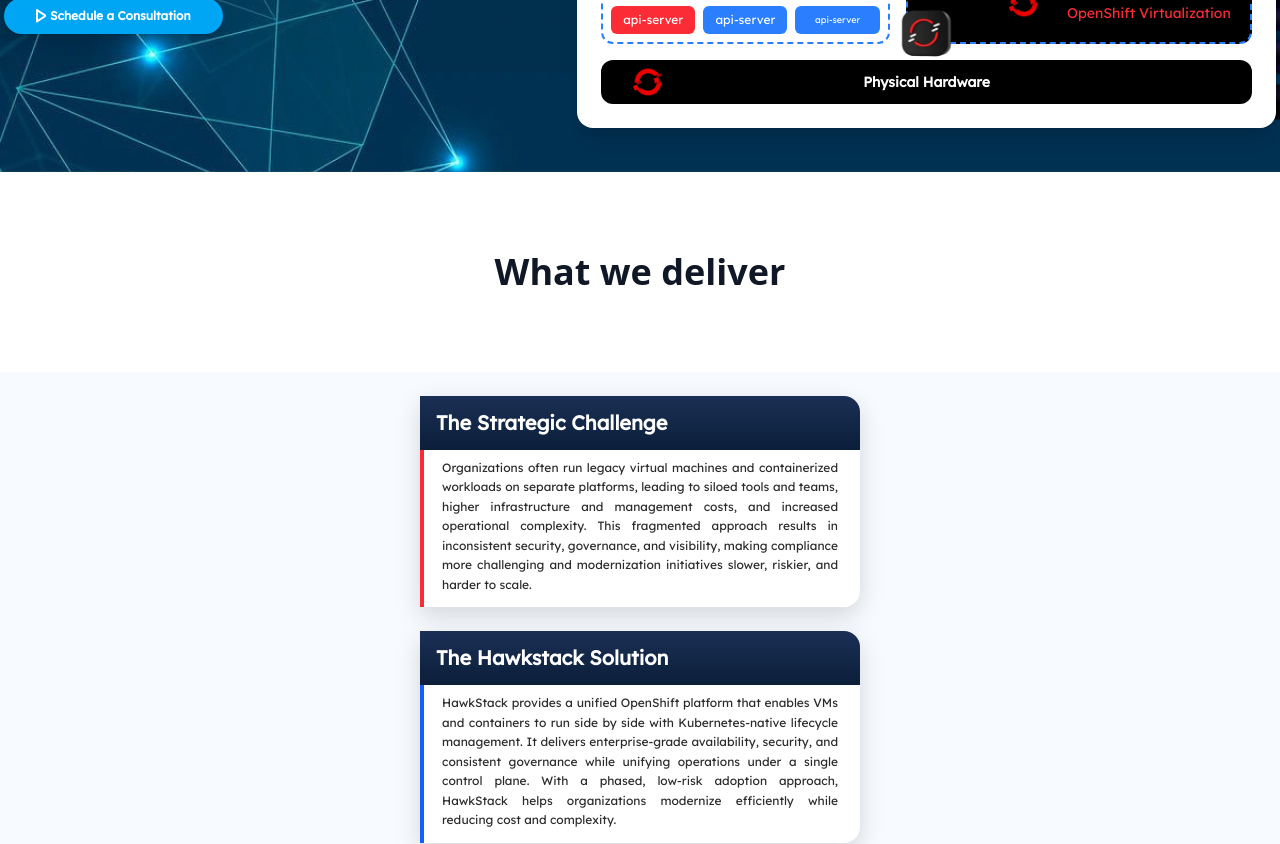
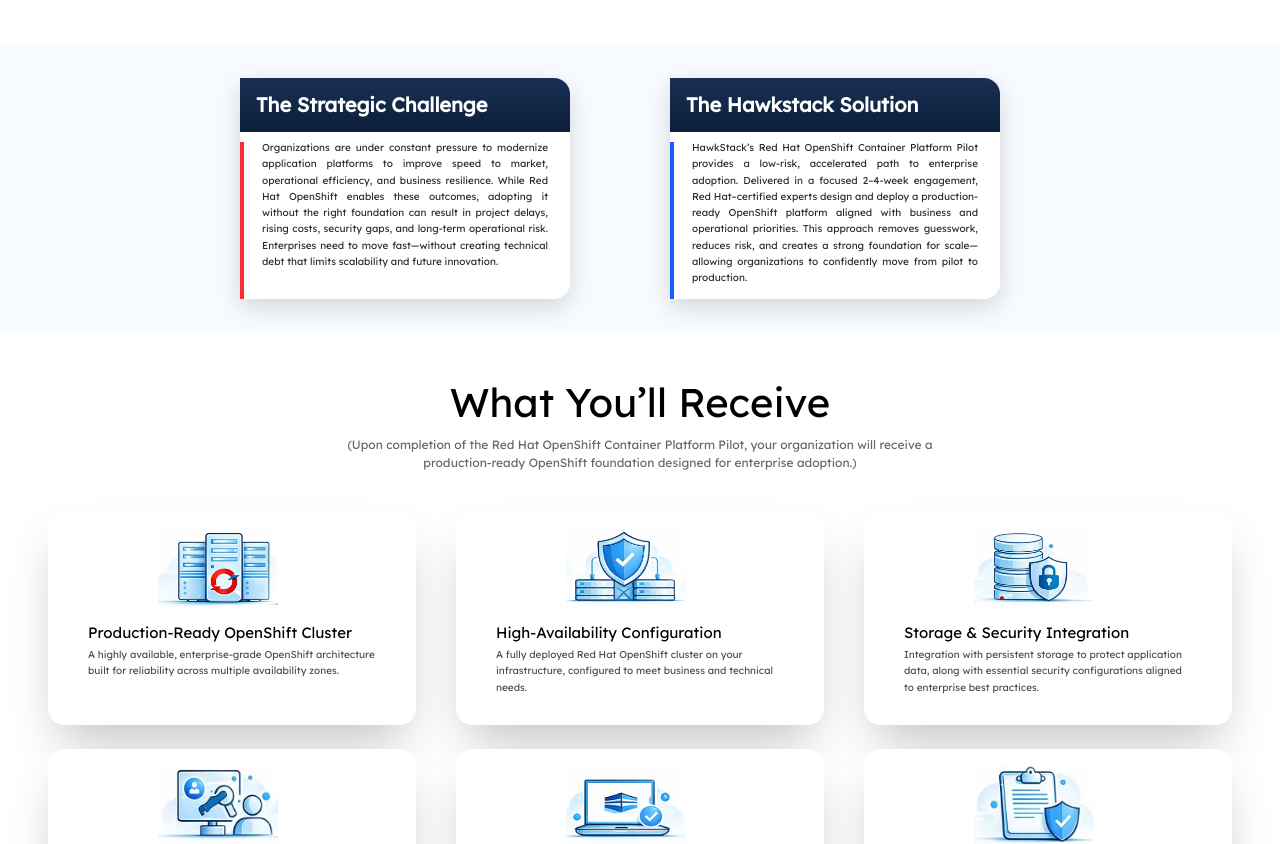
Before and after one commit to hawkstack/consulting-web, a Next.js app: page /openshift in a window 1280 px wide. Shown: the part 460-1304 px from the top of the page. Built offline with nearby package versions, Linux system fonts and the light colour scheme.

Commit message:
working on the tab view

```diff
--- a/app/openshift/page.tsx
+++ b/app/openshift/page.tsx
@@ -1,5 +1,5 @@
 import WhatWeDeliver from "@/components/openshift/WhatWeDeliver";
-import HeroSection from "@/components/openshift/Herosection";
+import HeroSection from "@/components/openshift/HeroSection";
 import ChallengeSolution from "@/components/openshift/ChallengeSolutionSection";
 import WhatYouWillReceive from "@/components/openshift/WhatYouReceive";
 
--- a/components/openshift/ChallengeSolutionSection.tsx
+++ b/components/openshift/ChallengeSolutionSection.tsx
@@ -2,8 +2,7 @@
 
 import React, { useEffect, useRef, useState } from "react";
 
-// Mobile-only section: Strategic Challenge & Hawkstack Solution
-export default function StrategicChallengeMobile() {
+export default function StrategicChallengeMobile(){
   const card1Ref = useRef<HTMLDivElement | null>(null);
   const card2Ref = useRef<HTMLDivElement | null>(null);
 
@@ -22,7 +21,7 @@
           }
         });
       },
-      { threshold: 0.3 },
+      { threshold: 0.3 }
     );
 
     if (card1Ref.current) observer.observe(card1Ref.current);
@@ -32,65 +31,59 @@
   }, []);
 
   return (
-    <section className="w-full bg-[#f7fbff] px-4 py-6 font-lexend">
-      <div className="mx-auto max-w-[440px] space-y-6">
-        {/* Card 1: Strategic Challenge */}
+    <section className="w-full bg-[#f7fbff] px-[40px] py-[33px] font-lexend">
+      <div className="mx-auto max-w-[440px] md:max-w-[800px] space-y-6 md:space-y-0 md:grid md:grid-cols-2 md:gap-[60px]">
         <div
           ref={card1Ref}
-          className={`relative overflow-hidden rounded-tr-2xl rounded-br-2xl rounded-tl-none rounded-bl-none bg-white shadow-[0_8px_24px_rgba(0,0,0,0.15)] transform transition-all duration-700 ease-out ${
+          className={`relative overflow-hidden rounded-tr-2xl rounded-br-2xl rounded-tl-none rounded-bl-none bg-white shadow-[0_8px_24px_rgba(0,0,0,0.15)] transform transition-all duration-700 ease-out md:w-[330px] ${
             card1Visible
               ? "translate-x-0 opacity-100 scale-100"
               : "-translate-x-16 opacity-0 scale-95"
-          }`}>
-          {/* Red accent line (starts below header) */}
-          <span className="absolute left-0 top-[54px] h-[calc(94%-38px)] w-[4px] bg-red-500" />
+          }`}
+        >
+          <span className="absolute left-0 top-[64px] h-[calc(100%-64px)] w-[4px] bg-red-500" />
 
-          {/* Header */}
           <div className="bg-gradient-to-b from-[#1b2f55] to-[#0b1f3a] px-4 py-3">
             <h3 className="text-[20px] font-[600] text-white">
               The Strategic Challenge
             </h3>
           </div>
 
-          {/* Body */}
-          <div className="px-[22px] pt-[8px] pb-[13px] text-[12px] font-[400] leading-relaxed text-[#2b2b2b] text-justify">
-            Organizations often run legacy virtual machines and containerized
-            workloads on separate platforms, leading to siloed tools and teams,
-            higher infrastructure and management costs, and increased
-            operational complexity. This fragmented approach results in
-            inconsistent security, governance, and visibility, making compliance
-            more challenging and modernization initiatives slower, riskier, and
-            harder to scale.
+          <div className="px-[22px] pt-[8px] pb-[13px] text-[10px] font-[400] leading-relaxed text-[#2b2b2b] text-justify">
+            Organizations are under constant pressure to modernize application
+            platforms to improve speed to market, operational efficiency, and
+            business resilience. While Red Hat OpenShift enables these outcomes,
+            adopting it without the right foundation can result in project
+            delays, rising costs, security gaps, and long-term operational risk.
+            Enterprises need to move fast—without creating technical debt that
+            limits scalability and future innovation.
           </div>
         </div>
 
-        {/* Card 2: Hawkstack Solution */}
         <div
           ref={card2Ref}
-          className={`relative overflow-hidden rounded-tr-2xl rounded-br-2xl rounded-tl-none rounded-bl-none bg-white shadow-[0_8px_24px_rgba(0,0,0,0.15)] transform transition-all duration-700 ease-out delay-150 ${
+          className={`relative overflow-hidden rounded-tr-2xl rounded-br-2xl rounded-tl-none rounded-bl-none bg-white shadow-[0_8px_24px_rgba(0,0,0,0.15)] transform transition-all duration-700 ease-out delay-150 md:w-[330px] ${
             card2Visible
               ? "translate-x-0 opacity-100 scale-100"
               : "translate-x-16 opacity-0 scale-95"
-          }`}>
-          {/* Blue accent line (starts below header) */}
-          <span className="absolute left-0 top-[54px] h-[calc(94%-38px)] w-[4px] bg-[#155DFC]" />
+          }`}
+        >
+          <span className="absolute left-0 top-[64px] h-[calc(100%-64px)] w-[4px] bg-[#155DFC]" />
 
-          {/* Header */}
           <div className="bg-gradient-to-b from-[#1b2f55] to-[#0b1f3a] px-4 py-3">
             <h3 className="text-[20px] font-[600] text-white">
               The Hawkstack Solution
             </h3>
           </div>
 
-          {/* Body */}
-          <div className="px-[22px] pt-[8px] pb-[13px] text-[12px] font-[400] leading-relaxed text-[#2b2b2b] text-justify">
-            HawkStack provides a unified OpenShift platform that enables VMs and
-            containers to run side by side with Kubernetes-native lifecycle
-            management. It delivers enterprise-grade availability, security, and
-            consistent governance while unifying operations under a single
-            control plane. With a phased, low-risk adoption approach, HawkStack
-            helps organizations modernize efficiently while reducing cost and
-            complexity.
+          <div className="px-[22px] pt-[8px] pb-[13px] text-[10px] font-[400] leading-relaxed text-[#2b2b2b] text-justify">
+            HawkStack’s Red Hat OpenShift Container Platform Pilot provides a
+            low-risk, accelerated path to enterprise adoption. Delivered in a
+            focused 2–4-week engagement, Red Hat–certified experts design and
+            deploy a production-ready OpenShift platform aligned with business
+            and operational priorities. This approach removes guesswork,
+            reduces risk, and creates a strong foundation for scale—allowing
+            organizations to confidently move from pilot to production.
           </div>
         </div>
       </div>
```
